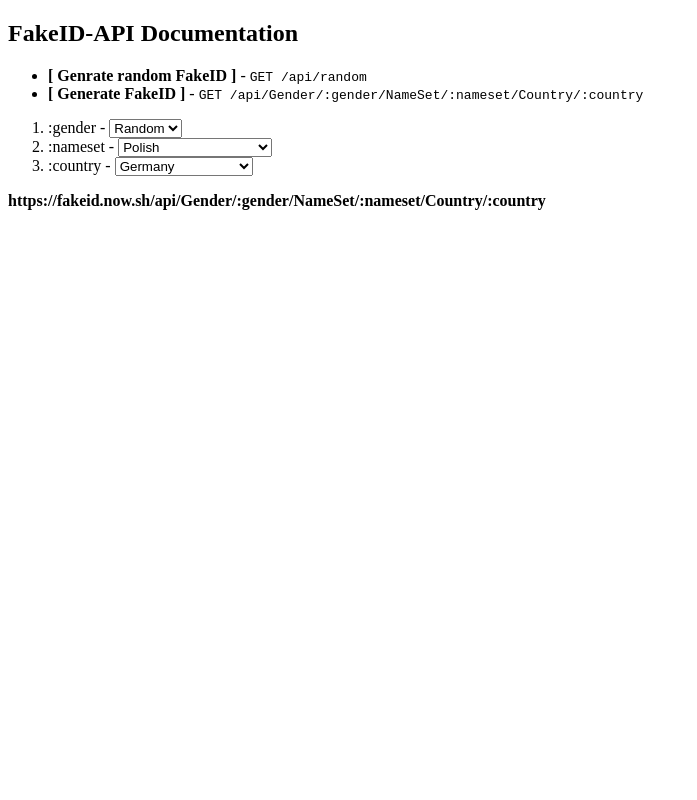
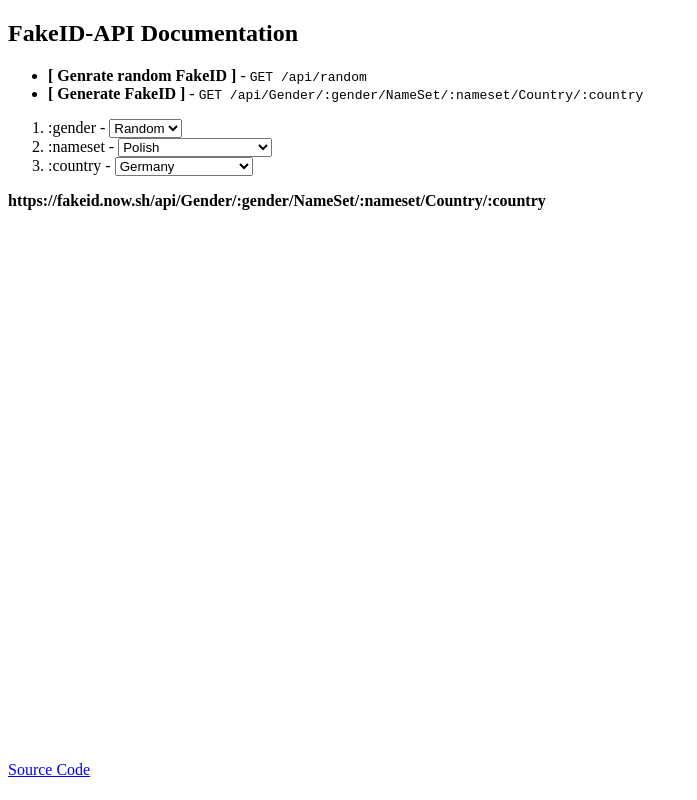
Before and after one commit to skorotkiewicz/FakeID-API, a website: page views/index.html in a window 1280 px wide. Shown: the whole page, without its empty margins (0-697 px from the left). Drawn offline with Linux system fonts and the light colour scheme.

Commit message:
add sourcecode link

```diff
--- a/views/index.html
+++ b/views/index.html
@@ -36,6 +36,8 @@
     <strong>https://fakeid.now.sh/api/Gender/<span id="gender">:gender</span>/NameSet/<span id="nameset">:nameset</span>/Country/<span id="country">:country</span></strong>
 </p>
 
+<p style="position: absolute; bottom: 5px;"><a href="https://github.com/skorotkiewicz/FakeID-API">Source Code</a></p>
+
 <script>
 
 
```
